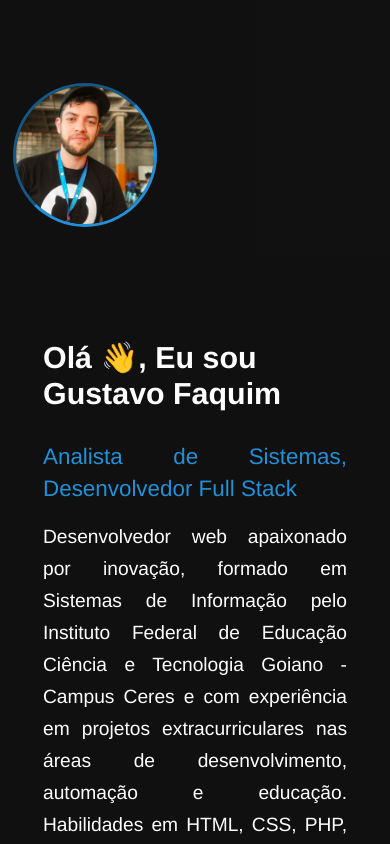
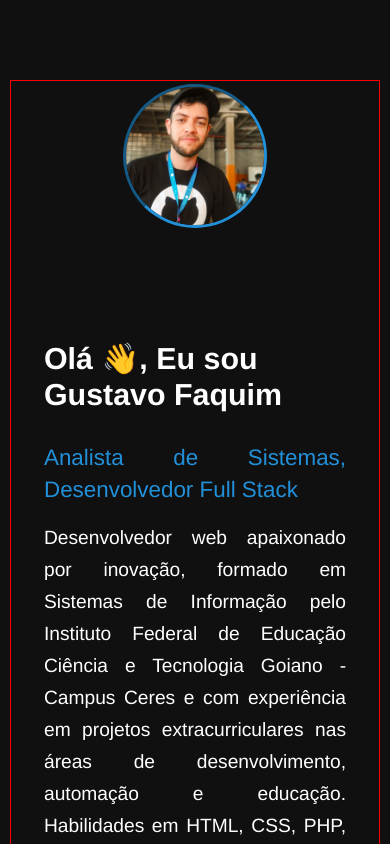
Before and after one commit to gustavofaquim/portfolio, a React (Vite) app: page / in a window 390 px wide. Shown: the top 844 px of the page. Built offline with nearby package versions, Linux system fonts and the light colour scheme.

Commit message:
style-foto-centralizada

```diff
--- a/src/styles/components/aboutContainer.sass
+++ b/src/styles/components/aboutContainer.sass
@@ -59,6 +59,7 @@
     margin-top: 30px
     font-size: 2.8em !important
     margin-bottom: 1rem !important
+    text-align: left
 
 .subtitle
     color: variables.$highlighted-text-color !important
@@ -72,6 +73,8 @@
     .about
         display: block !important
         margin-top: 4rem !important
+        border: 1px solid red
+        text-align: center
 
     #information
         padding: 0 !important
```
